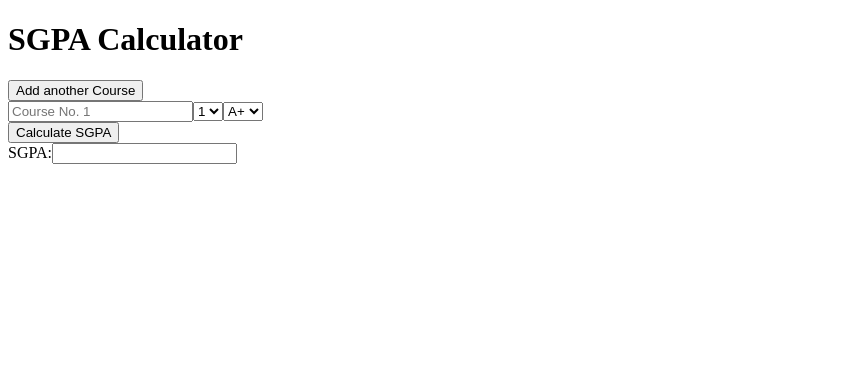
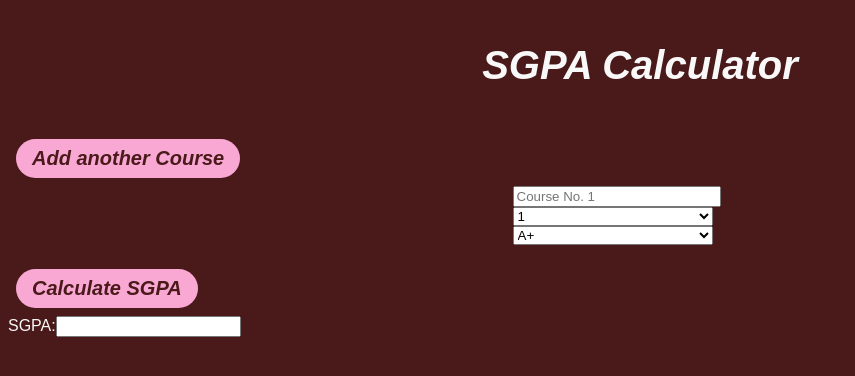
Before and after one commit to abubakar-shahid/GPA-Calculator, a Next.js app in the folder gpa-calculator/: page /calculate-sgpa in a window 1280 px wide. Shown: the top 376 px of the page, without its empty margins (0-855 px from the left). Built offline with nearby package versions, Linux system fonts and the light colour scheme.

Commit message:
added calculate-sgpa.module.css

```diff
--- a/gpa-calculator/public/assets/calculateSGPA.module.css
+++ b/gpa-calculator/public/assets/calculateSGPA.module.css
@@ -0,0 +1,78 @@
+body {
+    background-color: #4a1a1a;
+    color: #f8f8f8;
+    font-family: Arial, sans-serif;
+}
+
+h1 {
+    text-align: center;
+    font-size: 2.5rem;
+    font-weight: bold;
+    font-style: italic;
+    padding: 1rem;
+    color: #f8f8f8;
+}
+
+.button {
+    background-color: #f9a8d4;
+    color: #4a1a1a;
+    font-size: 1.25rem;
+    font-weight: bold;
+    font-style: italic;
+    border-radius: 9999px;
+    padding: 0.5rem 1rem;
+    border: none;
+    cursor: pointer;
+    margin: 0.5rem;
+}
+
+.button:hover {
+    background-color: #e879f9;
+}
+
+.inputField {
+    background-color: #fef2f2;
+    color: #4a1a1a;
+    border-radius: 0.375rem;
+    padding: 0.5rem;
+    font-size: 1rem;
+    margin: 0.5rem;
+    border: 1px solid #ddd;
+}
+
+.formGroup {
+    display: flex;
+    flex-direction: column;
+    align-items: center;
+    margin-bottom: 1rem;
+}
+
+.formGroup label {
+    font-size: 1.25rem;
+    font-weight: bold;
+    margin-bottom: 0.5rem;
+}
+
+.formGroup input[type="text"],
+.formGroup select {
+    width: 100%;
+    max-width: 200px;
+}
+
+.flex {
+    display: flex;
+    justify-content: center;
+    align-items: center;
+}
+
+.fontSemibold {
+    font-weight: 600;
+}
+
+.fontBold {
+    font-weight: 700;
+}
+
+.textCenter {
+    text-align: center;
+}
```
